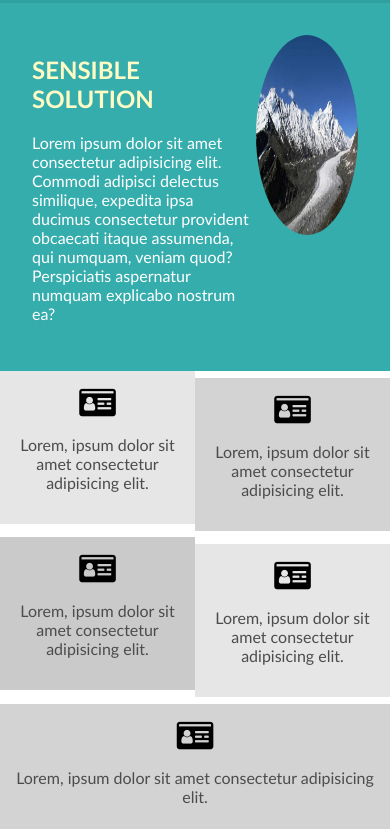
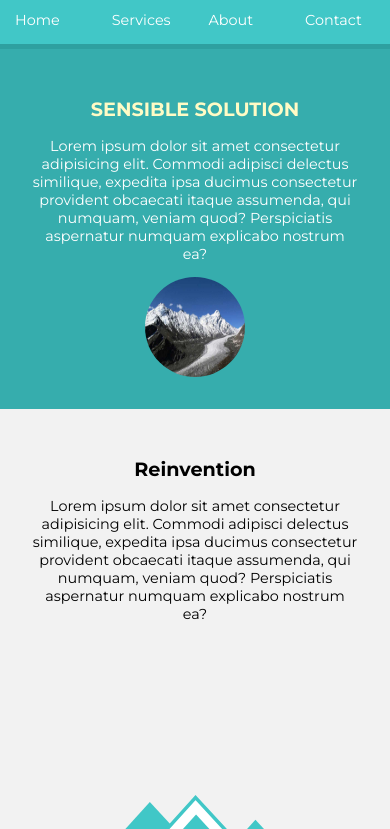
Before and after one commit to Yask00/Cascading-Style-Sheets, a website: page Grid/pluralsight/Building_Layouts_w_CSS_Grid/index.html in a window 390 px wide. Shown: the part 53-882 px from the top of the page. Drawn offline with Linux system fonts and the light colour scheme.

Commit message:
layout changes for phones w responsive styles

```diff
--- a/Grid/pluralsight/Building_Layouts_w_CSS_Grid/css/main.css
+++ b/Grid/pluralsight/Building_Layouts_w_CSS_Grid/css/main.css
@@ -5,7 +5,7 @@ body, html {
 }
 body {
     margin: 0;
-    font-family: 'Gill Sans', 'Gill Sans MT', Calibri, 'Trebuchet MS', sans-serif;
+    font-family: 'Montserrat', sans-serif;
     display: grid;
     grid-template-rows: auto 50px;
     grid-template-columns: 12% auto;
@@ -182,3 +182,68 @@ section#info {
         grid-column: 1 / span 2;
     }
 }
+
+@media screen and (max-width: 40em){
+    .main {
+        grid-template-rows: auto fit-content(30%) 40% auto;
+        grid-template-areas:
+            "head"
+            "hero"
+            "inventions"
+            "features";
+    }
+
+    header {
+        grid-template-columns: auto;
+        grid-template-rows: repeat(2, auto);
+    }
+
+    nav ul {
+        float: none;
+        padding: 0;
+        margin: 0;
+        width: 100%;
+    }
+
+    nav ul li a {
+        width: calc(25% - 35px);
+        display: inline-block;
+        font-size: .9em;
+    }
+
+    section#hero, section#info {
+        grid-template-columns: auto;
+        text-align: center;
+    }
+
+    h1, h2 {
+        font-size: 1.2em;
+    }
+
+    #mountain {
+        width: 100px;
+        height: 100px;
+    }
+
+    #content p, #content2 p {
+        font-size: .9em;
+    }
+
+    #features {
+        grid-template-columns: repeat(2, auto);
+        grid-template-rows: repeat(4, auto);
+    }
+
+    ul#features li:nth-child(1), ul#features li:nth-child(2)  {
+        grid-column: 1 / span 2;
+    }
+
+    footer {
+        background-color: #41c7c7;
+    }
+
+    footer p {
+        color: #fff;
+        text-align: center;
+    }
+}
```
Also changed, not shown: Grid/README.md.
